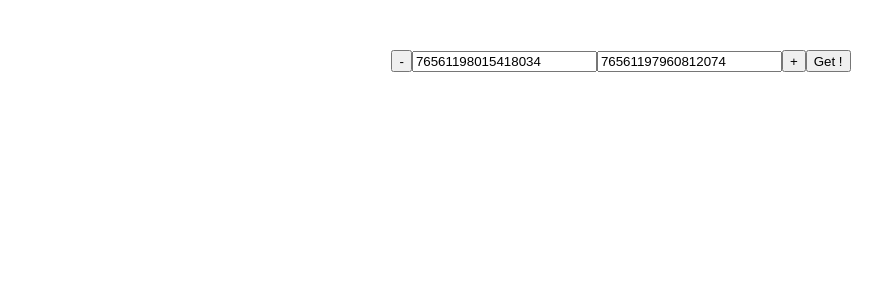
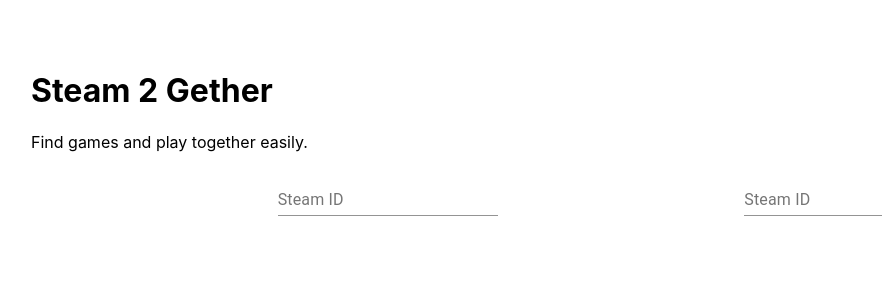
Before and after one commit to AnthonyBerisha/steam2gether-react, a React (Create React App) app: page / in a window 1280 px wide. Shown: the top 300 px of the page, without its empty margins (19-901 px from the left). Built offline with nearby package versions, Linux system fonts and the light colour scheme.

Commit message:
Restart project with better architecture

```diff
--- a/package.json
+++ b/package.json
@@ -3,6 +3,7 @@
   "version": "0.1.0",
   "private": true,
   "dependencies": {
+    "@material-ui/core": "^4.11.2",
     "@testing-library/jest-dom": "^5.11.4",
     "@testing-library/react": "^11.1.0",
     "@testing-library/user-event": "^12.1.10",
--- a/src/App.css
+++ b/src/App.css
@@ -1,10 +1,4 @@
 .App {
     padding: 50px;
+    height: 100%;
 }
-
-.player-container {
-    width: 100%;
-    display: flex;
-    flex-direction: row;
-    justify-content: center;
-}
--- a/src/App.js
+++ b/src/App.js
@@ -1,86 +1,21 @@
-import React, { Component } from 'react'
-import './App.css'
+import React, { Component } from 'react';
+import './App.css';
 
-import axios from 'axios'
+import axios from 'axios';
 
-import Player from './Player/Player'
-import Button from './Button'
+import PlayerForm from './Player/PlayerForm';
 
 class App extends Component {
   state = {
-    amountOfPlayers: 2,
-    players: [
-      { id: '76561198015418034' },
-      { id: '76561197960812074' }
-    ]
-  }
-
-  playerChangehandler (event, index) {
-    let player = this.state.players[index]
-    player.id = event.target.value
-
-    let players = this.state.players
-    players[index] = player
-
-    this.setState({ players })
-  }
-
-  requestAllPlayers () {
-    let playersId = ''
-    this.state.players.forEach(p => {
-      playersId += (p.id + ',')
-    })
-
-    axios.get('https://steam2gether-server.vercel.app/user/' + playersId)
-      .then(res => {
-        console.log(res)
-
-      })
-      .catch(err => {
-        console.log(err)
-      })
-
-    let players = this.state.players
-
-    this.setState({ players })
-  }
-
-  generateInputs () {
-    let inputs = []
-    for (let i = 0; i < this.state.amountOfPlayers; i++) {
-      inputs.push(<Player playerChangeHandler={(event) => this.playerChangehandler(event, i)}
-                          playerRef={this.state.players[i].id}
-                          key={i}
-      ></Player>)
-    }
-
-    return inputs
-  }
-
-  clickButtonHandler (type) {
-    let players = this.state.players
-
-    if (type === 'less' && this.state.amountOfPlayers > 2) {
-      players.pop()
-      this.setState({ amountOfPlayers: this.state.amountOfPlayers - 1 })
-    } else if (type === 'more') {
-      this.setState({ amountOfPlayers: this.state.amountOfPlayers + 1 })
-      players.push({ id: '', data: '' })
-    }
-    this.setState({ players: players })
+    players: []
   }
 
   render () {
-
     return (
       <div className="App">
-        <div className='player-container'>
-          <Button clickButtonHandler={() => this.clickButtonHandler('less')}>-</Button>
-          {this.generateInputs()}
-          <Button clickButtonHandler={() => this.clickButtonHandler('more')}>+</Button>
-
-          <button onClick={this.requestAllPlayers.bind(this)}>Get !</button>
-        </div>
+        <h1>Steam 2 Gether</h1>
+        <p>Find games and play together easily.</p>
+        <PlayerForm></PlayerForm>
       </div>
     )
   }
--- a/src/Button.js
+++ /dev/null
@@ -1,11 +0,0 @@
-import React from 'react'
-
-const Button = (props) => {
-  return (
-    <button className='button-wrapper' onClick={props.clickButtonHandler}>
-      {props.children}
-    </button>
-  )
-}
-
-export default Button
--- a/src/Player/Player.js
+++ /dev/null
@@ -1,20 +0,0 @@
-import React, { Component } from 'react'
-
-import PlayerCard from './PlayerCard'
-
-class Player extends Component {
-
-  render () {
-    return (
-      <div className='player'>
-        <input onChange={this.props.playerChangeHandler}
-               onBlur={this.props.playerRequest}
-               value={this.props.playerRef}
-        />
-        <PlayerCard></PlayerCard>
-      </div>
-    )
-  }
-}
-
-export default Player
--- /dev/null
+++ b/src/Player/PlayerForm.js
@@ -0,0 +1,34 @@
+import React, { Component } from 'react';
+
+import PlayerInput from './PlayerInput';
+import Button from '@material-ui/core/Button';
+
+class PlayerForm extends Component {
+  state = {
+    amountOfPlayers: 2,
+  }
+  render () {
+    const formStyle = {
+      display: 'flex',
+      flexDirection: 'row',
+      flexWrap: 'wrap',
+      justifyContent: 'space-evenly',
+      alignItems: 'center'
+    }
+    const inputFields = [];
+
+    for (let i = 0; i < this.state.amountOfPlayers; i++) {
+      inputFields.push(<PlayerInput index={i} key={i}></PlayerInput>)
+    }
+
+    return (
+      <div style={formStyle}>
+        {inputFields}
+      </div>
+    )
+  }
+}
+
+PlayerForm.propTypes = {}
+
+export default PlayerForm
--- /dev/null
+++ b/src/Player/PlayerInput.js
@@ -0,0 +1,20 @@
+import React from 'react'
+import TextField from '@material-ui/core/TextField'
+
+const PlayerInput = (props) => {
+  let input
+
+  if (props.index === 0) {
+    input = <TextField label="Steam ID" onBlur={() => console.log('Blur')}></TextField>
+  } else {
+    input = <TextField label="Steam ID"></TextField>
+  }
+
+  return (
+    <div className={'player-input'}>
+      {input}
+    </div>
+  )
+}
+
+export default PlayerInput
```
Also changed, not shown: 2 other files (tests, documents, lock files or other folders).
